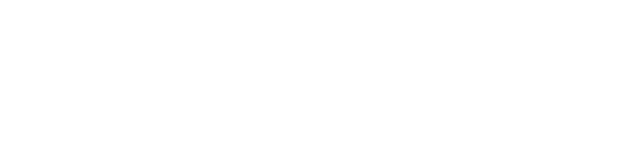
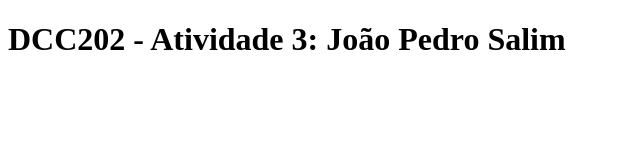
Before and after one commit to ufjf-dcc202/ufjf-dcc202-2023-3-b-atv3-jpsalim21, a website: page index.html in a window 1280 px wide. Shown: the whole page, without its empty margins (0-640 px from the left). Drawn offline with Linux system fonts and the light colour scheme.

Commit message:
Adiciona título principal

```diff
--- a/index.html
+++ b/index.html
@@ -7,7 +7,7 @@
 </head>
 <body>
     <main>
-
+        <h1>DCC202 - Atividade 3: João Pedro Salim</h1>
     </main>
 
 </body>
```
